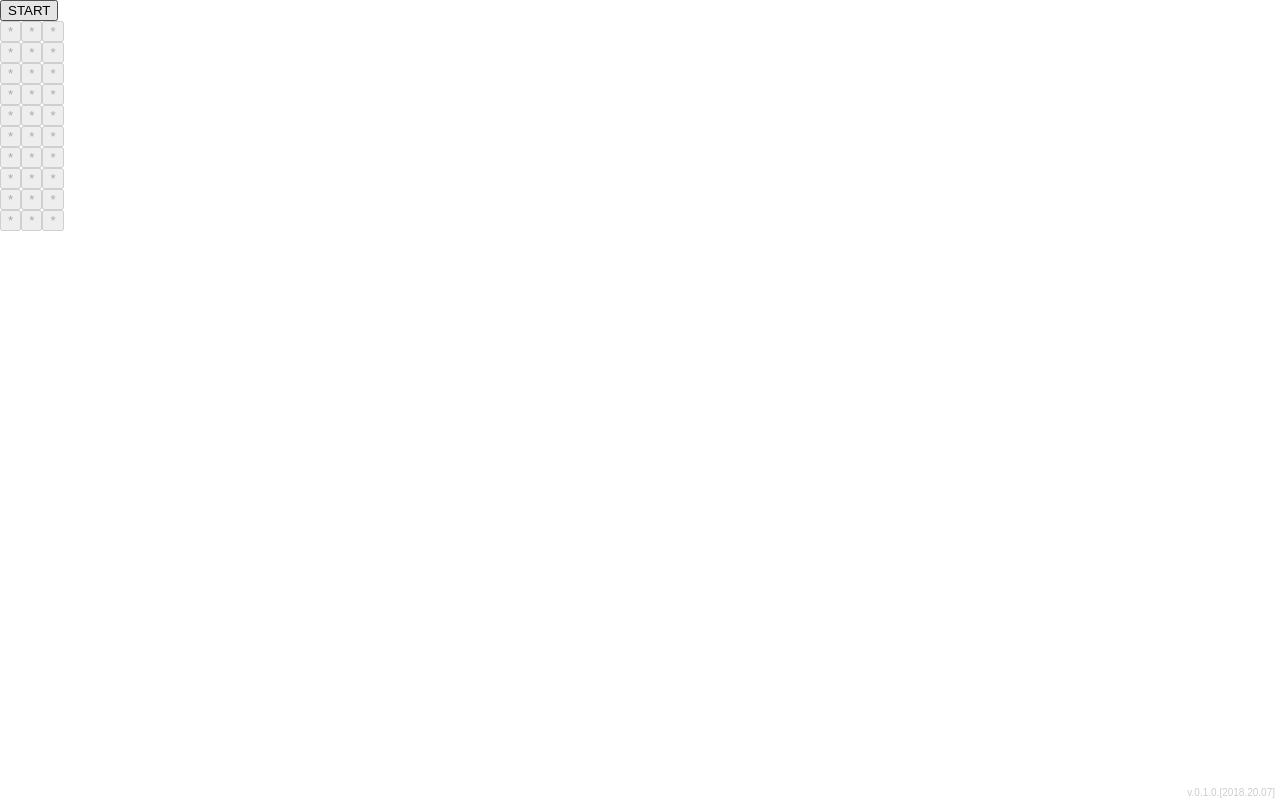
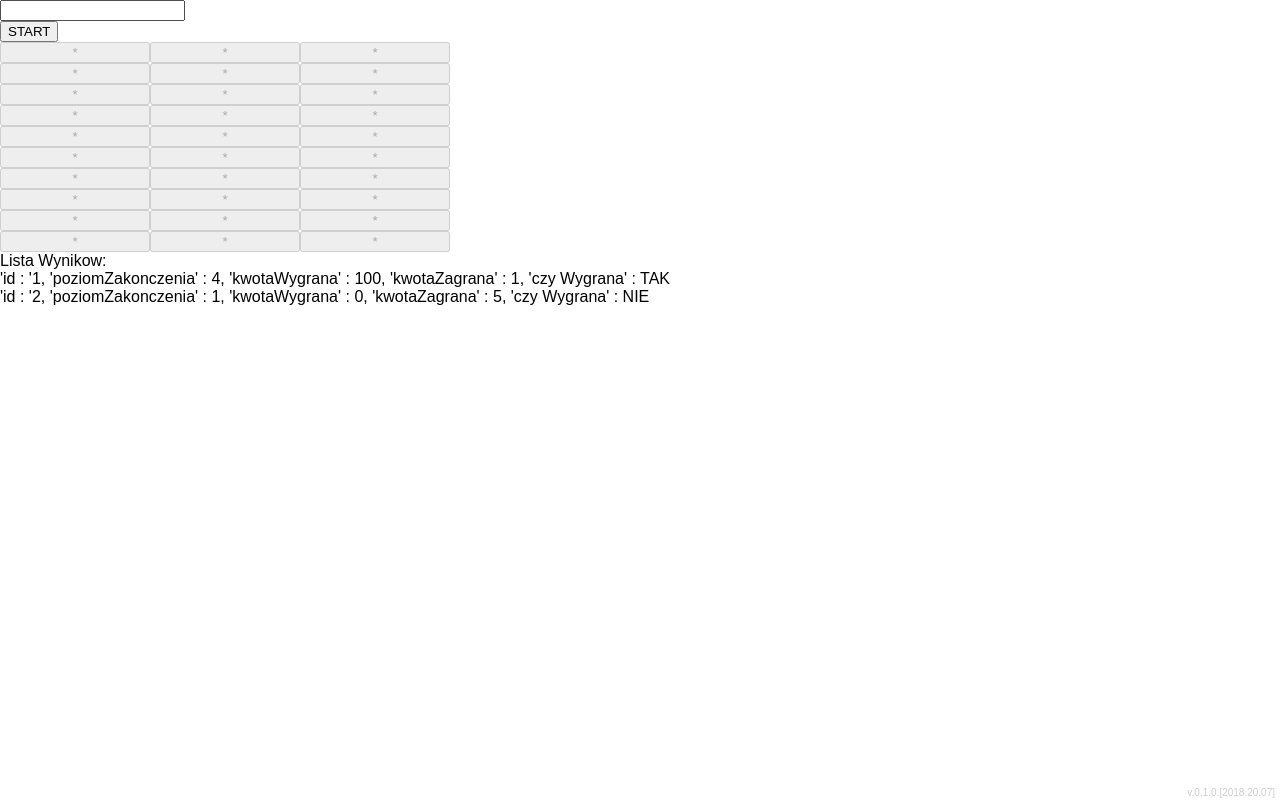
Before and after one commit to scrumptiousCherry/pierwsze_trzy_tygodnie, a React (Create React App) app in the folder npm_react/gra-wieza/: page / in a window 1280 px wide. Built offline with nearby package versions, Linux system fonts and the light colour scheme.

Commit message:
gra-wieza wszystko dziala

```diff
--- a/npm_react/gra-wieza/package.json
+++ b/npm_react/gra-wieza/package.json
@@ -3,6 +3,7 @@
   "version": "0.1.0",
   "private": true,
   "dependencies": {
+    "moment": "^2.22.2",
     "react": "^16.4.1",
     "react-dom": "^16.4.1",
     "react-scripts": "1.1.4"
--- a/npm_react/gra-wieza/src/App.js
+++ b/npm_react/gra-wieza/src/App.js
@@ -1,5 +1,22 @@
+/*
+STYLOWANIE
+ZLICZANIE KWOTY WYGRANEJ:
+DWA NOWE KLUCZE W STATE: WARTOSC Z INPUTA PO KLIKNIECIU START, KWOTA WYGRANEJ
+(ZMIENIA SIE PO KLIKNIECIU W NASTEPNY POZIOM),
+WYGLAD LISTY WYNIKOW
+RILIS
+KURS NA EGGHEAD ES6
+zrobic nowy folder do testow
+dev dependencies w package jason
+src setuptests
+zainstalowac skype
+*/
+import './App.css';
+
+import moment from 'moment';
 import React, { Component } from 'react';
-import './App.css';
+
+moment.locale('pl');
 
 class App extends Component {
   constructor(){
@@ -18,18 +35,69 @@
       czyWygrana: 0,
       listaPrzyciskow: pudelkoPrzyciskow,
       maxPoziom: 11,
-      wersjaGry: 'v.0.1.0.[2018.20.07]'
+      wersjaGry: 'v.0.1.0.[2018.20.07]',
+      numerId: 100,
+      listaWynikow: [
+        {
+          id: 1,
+          poziomZakonczenia : 4,
+          kwotaZagrana : 1.00,
+          kwotaWygrana: 100.00,
+          zysk: 100.00 - 1.00,
+          czyWygrana: true,
+          data: moment().format('LLLL')
+        },
+        {
+          id: 2,
+          poziomZakonczenia : 1,
+          kwotaZagrana : 5.00,
+          kwotaWygrana: 0.00,
+          zysk: 0.00 - 5.00,
+          czyWygrana: false,
+          data: moment().format('LLLL')
+        }
+      ],
+      komunikatBledu: '',
+      wartoscInputa: ''
 
     }
   }
+  wyswietlListeWynikow = () => {
+    return (
+      <div>
+      Lista Wynikow:
+        {this.state.listaWynikow.map((x, index) => {
+          let czyWygranaTekst = ''
+          if(x.czyWygrana === true){
+            czyWygranaTekst = 'TAK'
+          }
+          if(x.czyWygrana === false){
+            czyWygranaTekst = 'NIE'
+          }
+          return(
+          <div>
+            'id : '{x.id},
+            'poziomZakonczenia' : {x.poziomZakonczenia},
+            'kwotaWygrana' : {x.kwotaWygrana},
+            'kwotaZagrana' : {x.kwotaZagrana},
+            'czy Wygrana' : {czyWygranaTekst}
+          </div>
+        );
+        })
+        }
+      </div>
+    );
+  }
+
   wyswietlListePrzycisow = () => {
     return(
-      <div style = {{'width' : 64}}>
+      <div style = {{'width' : 450}}>
         {this.state.listaPrzyciskow.map((x, index)=>  {
-          let styleDisplay = {'display' : 'inline-block'}
+          let styleDisplay = {'display' : 'inline-block','width' : 150}
           if(index === 2 || index === 6 || index === 9){
             styleDisplay = {
-              'display' : 'inline-block'
+              'display' : 'inline-block',
+              'width' : 150
             }
           }
           return(
@@ -37,6 +105,7 @@
               <button
                 disabled = {!x.czyAktywny}
                 onClick = {() => this.nastepnyPoziom(index)}
+                style = {{'width': '100%'}}
               >{x.tekstPrzycisku}</button>
             </div>
           );
@@ -118,31 +187,67 @@
     }
   }
   rozpocznijGre = () => {
+    if(this.state.wartoscInputa === ''){
+      this.setState({
+        komunikatBledu: 'podaj wartosc',
+        czyGraRozpoczeta: 0,
+        poziomAktywny : 0
+      })
+    }else{
+      // nowaListaPrzyciskow.forEach((item, index) => {
+        // nowaListaPrzyciskow[index].tekstPrzycisku = '*'
+      // })
       let nowaListaPrzyciskow = this.state.listaPrzyciskow.slice()
       nowaListaPrzyciskow.forEach((item, index) =>{
         if(index < 3){
           nowaListaPrzyciskow[index].czyAktywny=true
         }
       })
-    nowaListaPrzyciskow.forEach((item, index) => {
-      nowaListaPrzyciskow[index].tekstPrzycisku = '*'
-    })
       this.setState({
         czyGraRozpoczeta : 1,
         poziomAktywny : 1,
         czyWygrana : 0,
-      listaPrzyciskow : nowaListaPrzyciskow
+        listaPrzyciskow : nowaListaPrzyciskow,
+        wartoscInputa: ''
       })
+    }
   }
   zakonczGre = () => {
     let nowaListaPrzyciskow = this.state.listaPrzyciskow.slice()
     nowaListaPrzyciskow.forEach((item, index) => {
       nowaListaPrzyciskow[index].tekstPrzycisku = '*'
+      nowaListaPrzyciskow[index].czyAktywny= false
+    })
+    let Idd = this.state.numerId + 1
+    let nowaListaWynikow = this.state.listaWynikow.slice()
+    let okreslenieWygranej = () => {
+      if(this.state.czyWygrana === 1){
+        return (
+          false
+        );
+      }else{
+        return (
+          true
+        );
+      }
+    }
+    console.log(okreslenieWygranej())
+    nowaListaWynikow.push({
+          id: this.state.numerId,
+          poziomZakonczenia : this.state.poziomAktywny,
+          kwotaZagrana : parseFloat(this.state.wartoscInupta),
+          kwotaWygrana: 60.00,
+          zysk: 60.00 - 7.00,
+          czyWygrana: okreslenieWygranej(),
+          data: moment().format('LLLL')
     })
     this.setState({
       czyGraRozpoczeta: 0,
       poziomAktywny: 0,
-      czyWygrana : 0
+      czyWygrana : 0,
+      listaWynikow : nowaListaWynikow,
+      listaPrzyciskow : nowaListaPrzyciskow,
+      numerId : Idd
     })
   }
   nastepnyPoziom = (kliknietyIndex) => {
@@ -152,7 +257,7 @@
       let nowaListaPrzyciskow = this.state.listaPrzyciskow.slice()
       nowaListaPrzyciskow.forEach((item, index) => {
         nowaListaPrzyciskow[index].czyAktywny = false;
-        nowaListaPrzyciskow[index].tekstPrzycisku = '*'
+        // nowaListaPrzyciskow[index].tekstPrzycisku = '*'
       })
       nowaListaPrzyciskow[kliknietyIndex].tekstPrzycisku = '-'
       this.setState ({
@@ -162,7 +267,7 @@
     }else{
       let nowyStan = this.state.poziomAktywny + 1
       let nowaListaPrzyciskow = this.state.listaPrzyciskow.slice()
-      nowaListaPrzyciskow[kliknietyIndex].tekstPrzycisku = '`'
+      // nowaListaPrzyciskow[kliknietyIndex].tekstPrzycisku = '`'
       nowaListaPrzyciskow.forEach((item, index) => {
         let poczatek = 3*(nowyStan - 1)
         let koniec = poczatek + 2
@@ -184,14 +289,51 @@
       }
     }
   }
+  sprawdzenieInputa = (event) => {
+    let wartoscZInupta = event.target.value
+    if(wartoscZInupta === '' || isNaN(wartoscZInupta)){
+      let nowyTekstNaPrzyciskach = this.state.listaPrzyciskow.slice()
+      nowyTekstNaPrzyciskach.forEach((x, index) => {
+        nowyTekstNaPrzyciskach[index].tekstPrzycisku = '*'
+      })
+      this.setState({
+        komunikatBledu : 'musisz wprowadzic liczbe',
+        listaPrzyciskow : nowyTekstNaPrzyciskach,
+        wartoscInputa : wartoscZInupta
+      })
+    }else{
+      let nowyTekstNaPrzyciskach = this.state.listaPrzyciskow.slice()
+      nowyTekstNaPrzyciskach.forEach((x, index) => {
+        let aktualnyPoziom = (parseInt(index / 3) + 1)
+        let nowaLiczba = (aktualnyPoziom * (1.3 * parseFloat(wartoscZInupta)))
+        let nowaLiczbaZaokraglona = Math.round(nowaLiczba * 100) / 100
+        nowyTekstNaPrzyciskach[index].tekstPrzycisku = nowaLiczbaZaokraglona
+      })
+      this.setState ({
+        komunikatBledu : '',
+        listaPrzyciskow : nowyTekstNaPrzyciskach,
+        wartoscInputa: wartoscZInupta
+      })
+    }
+  }
+  wyswietlKomunikatBledu = (event) => {
+    return(
+      <div>
+      <input onChange = {this.sprawdzenieInputa} value = {this.state.wartoscInputa}/>
+      {this.state.komunikatBledu}
+      </div>
+    );
+  }
   render(){
     return(
       <div>
         {/* {this.wyswietlPrzyciski()} */}
+        {this.wyswietlKomunikatBledu()}
         {this.wyswietlPrzyciskStart()}
         {this.wyswietlPrzyciskKoniec()}
         {this.wyswietlKomunikatWygrana()}
         {this.wyswietlListePrzycisow()}
+        {this.wyswietlListeWynikow()}
         <div style =
         {{ 'font-size' : 10, 'position': 'absolute', 'right' : 5, 'bottom' :2, 'color': '#CCC'}}>
           {this.state.wersjaGry}
```
Also changed, not shown: 1 other file (tests, documents, lock files or other folders). Lines whose indentation alone changed are shown as unchanged.
